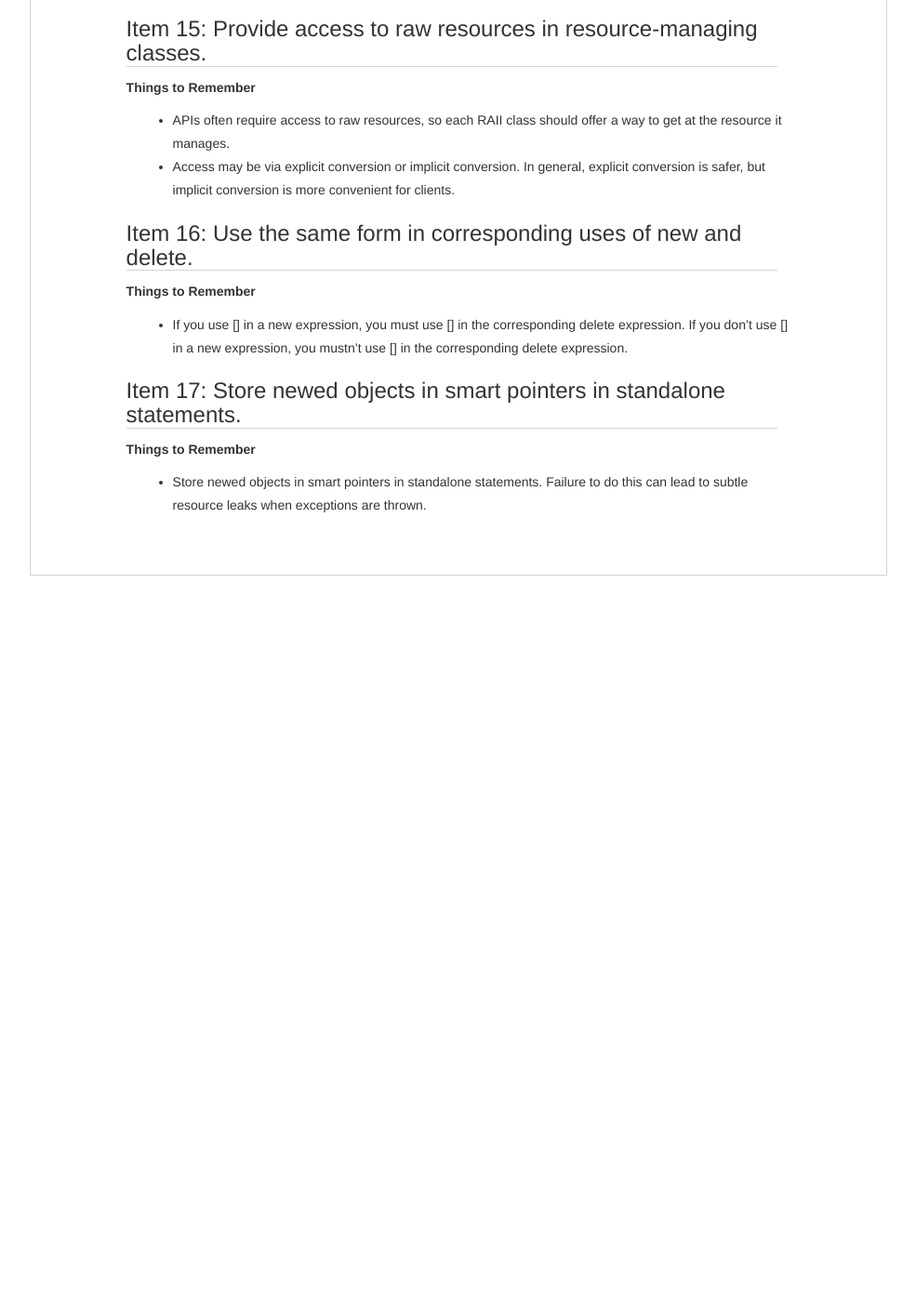
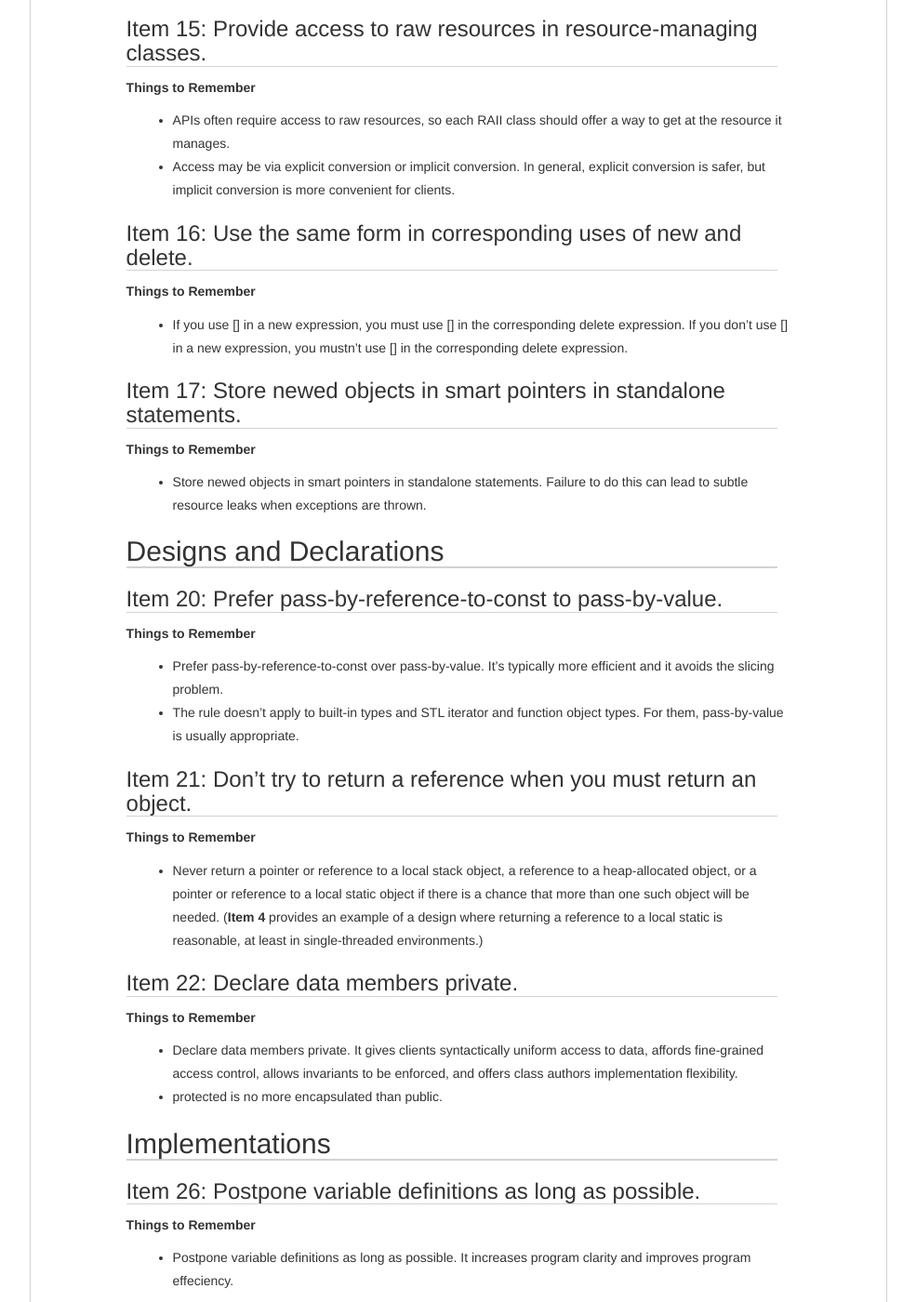
Before and after one commit to luli100/luli100.github.io, a Jekyll site: the page built from _posts/2021-02-02-effective-cpp.md, in a window 1280 px wide and 1400 px high, scrolled down 2740 px. Shown: the whole window at 93% size, without its empty margins (147-1132 px from the left). Built offline with Jekyll 4.4.1, drawn with Linux system fonts in a browser that asks for light colours; before the commit the page ends 3359 px from its top, so only the background shows below that; some of the changed text lies outside the part shown.

Commit message:
Make sure public inheritance models 'is-a'

```diff
--- a/_posts/2021-02-02-effective-cpp.md
+++ b/_posts/2021-02-02-effective-cpp.md
@@ -123,3 +123,47 @@ enable: true
 **Things to Remember**
 
 - Store newed objects in smart pointers in standalone statements. Failure to do this can lead to subtle resource leaks when exceptions are thrown.
+
+## Designs and Declarations
+
+### Item 20: Prefer pass-by-reference-to-const to pass-by-value.
+
+**Things to Remember**
+
+- Prefer pass-by-reference-to-const over pass-by-value. It's typically more efficient and it avoids the slicing problem.
+- The rule doesn't apply to built-in types and STL iterator and function object types. For them, pass-by-value is usually appropriate.
+
+### Item 21: Don't try to return a reference when you must return an object.
+
+**Things to Remember**
+
+- Never return a pointer or reference to a local stack object, a  reference to a heap-allocated object, or a pointer or reference to a local static object if there is a chance that more than one such object will be needed. (**Item 4** provides an example of a design where returning a reference to a local static is reasonable, at least in single-threaded environments.)
+
+### Item 22: Declare data members private.
+
+**Things to Remember**
+
+- Declare data members private. It gives clients syntactically uniform access to data, affords fine-grained access control, allows invariants to be enforced, and offers class authors implementation flexibility.
+- protected is no more encapsulated than public.
+
+## Implementations
+
+### Item 26: Postpone variable definitions as long as possible.
+
+**Things to Remember**
+
+- Postpone variable definitions as long as possible. It increases program clarity and improves program effeciency.
+
+## Inheritance and Object-Oriented Design
+
+### Item 32: Make sure public inheritance models "is-a".
+
+**Things to Remember**
+
+- public inheritance means "is-a." Everything that applies to base classes must also apply to derived classes, because every derived class object is a base class object.
+
+## Templates and Generic Programming
+
+## Customizing new and delete
+
+## Miscellany
```
